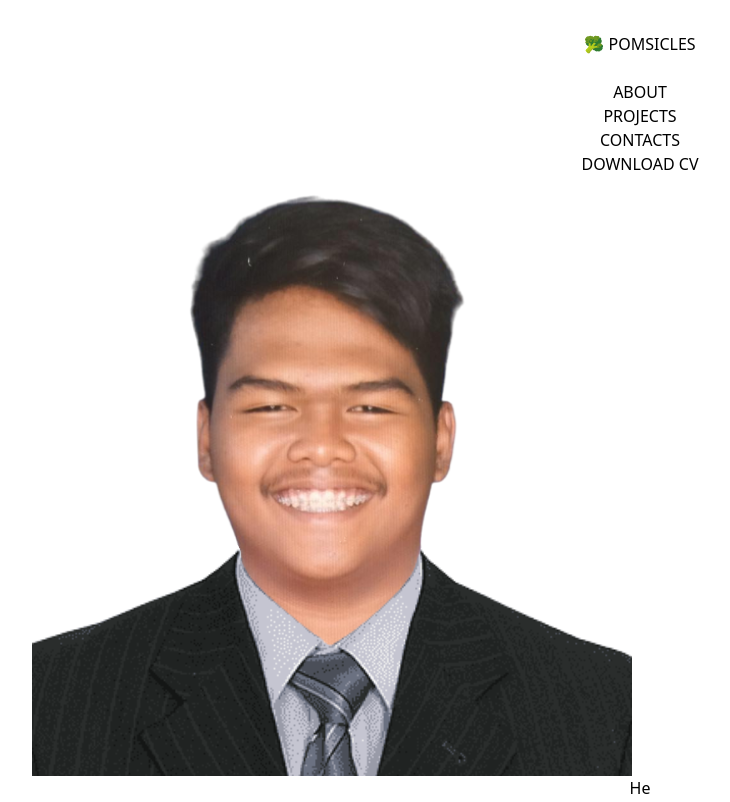
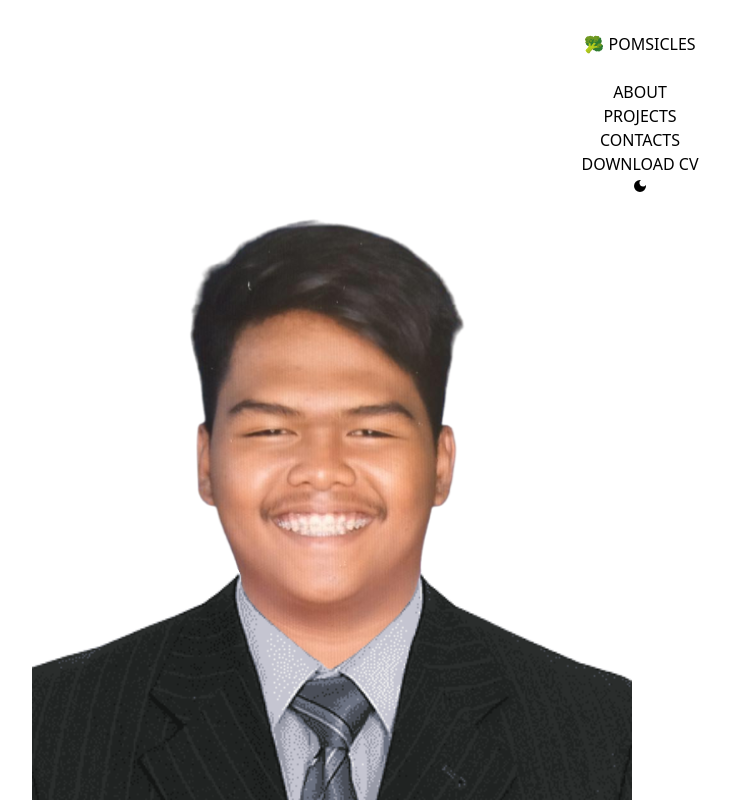
Before and after one commit to dreiiiur/Poms-Portfolio, a React (Vite) app: page / in a window 1280 px wide. Shown: the top 802 px of the page, without its empty margins (0-730 px from the left). Built offline with nearby package versions, Linux system fonts and the light colour scheme.

Commit message:
feat : add dark mode button (not functional)

```diff
--- a/src/App.jsx
+++ b/src/App.jsx
@@ -8,6 +8,7 @@ import { FaLinkedin } from "react-icons/fa";
 import { FaFacebookMessenger } from "react-icons/fa";
 import { FaCode } from "react-icons/fa";
 import { VscTools } from "react-icons/vsc";
+import { MdDarkMode } from "react-icons/md";
 
 import { FaHtml5 } from "react-icons/fa";
 import { VscVscode } from "react-icons/vsc";
@@ -102,8 +103,15 @@ function App() {
               </li>
               <li>
                 <a href="./Poma-Andrei-John.V.CV.pdf" target="_blank" className="hover:text-white" download>
-                  <button className="bg-black text-white rounded-lg px-5 py-3 flex items-center gap-2 hover:bg-gray-700 hover:text-white">
+                  <button className="bg-black text-white rounded-lg px-4 py-2 flex items-center gap-2 hover:bg-gray-700 hover:text-white">
                     DOWNLOAD CV
+                  </button>
+                </a>
+              </li>
+              <li>
+                <a href="" target="_blank" className="hover:text-gray-600">
+                  <button className="">
+                  <MdDarkMode className="text-2xl"/>
                   </button>
                 </a>
               </li>
@@ -178,11 +186,21 @@ function App() {
               <li>
                 <a
                   href="./src/assets/Poma-Andrei-John.V.CV.pdf"
-                  className="bg-[#F0F0D7] text-black rounded-lg px-6 py-2 flex items-center gap-2 hover:bg-gray-400 hover:text-white cursor-pointer"
+                  className="bg-[#F0F0D7] text-black rounded-lg px-4 py-1 flex items-center gap-2 hover:bg-gray-400 hover:text-white cursor-pointer"
                   download
                   onClick={toggleMenu}
                 >
                   Download CV
+                </a>
+              </li>
+              <li>
+                <a
+                  href=""
+                  className=""
+
+                  onClick={toggleMenu}
+                >
+                  <MdDarkMode className="text-2xl hover:text-gray-400"/>
                 </a>
               </li>
             </ul>
```
Also changed, not shown: 1 other file (tests, documents, lock files or other folders).
